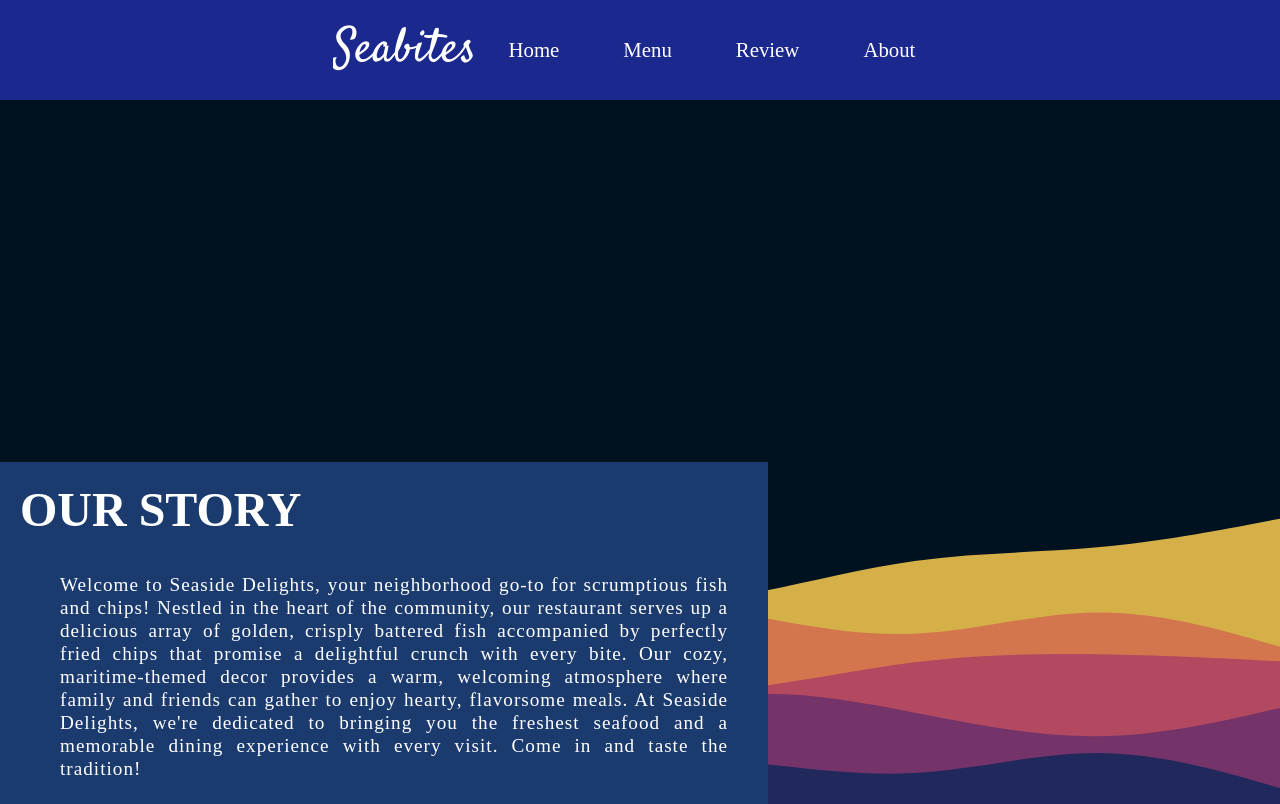
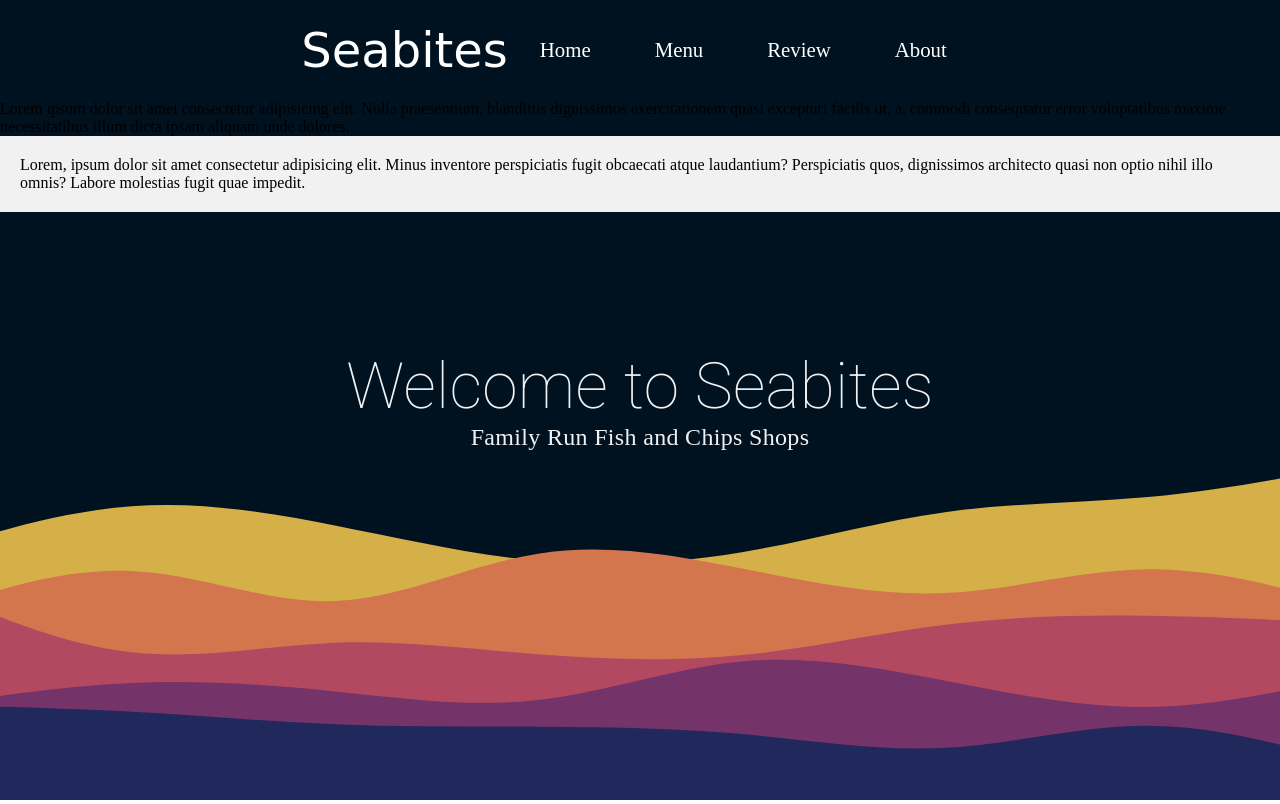
Before and after one commit to redaktteedd/fit1050_a3_michaelntkk, a plain HTML site: page index.html in a window 1280 px wide. Shown: the top 804 px of the page. Drawn offline with Linux system fonts and the light colour scheme.

Commit message:
changed the style

```diff
--- a/index.html
+++ b/index.html
@@ -8,10 +8,16 @@
   <link rel="stylesheet" href="style/style.css" />
   <link rel="preconnect" href="https://fonts.googleapis.com">
   <link rel="preconnect" href="https://fonts.gstatic.com" crossorigin>
-  <link href="https://fonts.googleapis.com/css2?family=Satisfy&display=swap" rel="stylesheet">
+  <link
+    href="https://fonts.googleapis.com/css2?family=Roboto:ital,wght@0,100;0,300;0,400;0,500;0,700;0,900;1,100;1,300;1,400;1,500;1,700;1,900&display=swap"
+    rel="stylesheet">
+
 </head>
 
 <body>
+  <div class="wave__image">
+    <img src="/img/wave_2.svg" alt="wave background">
+  </div>
   <navbar>
     <a href="/" id="navbar__logo">Seabites</a>
 
@@ -35,24 +41,17 @@
     </ul>
   </navbar>
   <section class="section__story">
-    <div class="wave__image">
-      <img src="/img/wave_2.svg" alt="wave background">
-    </div>
     <blockquote>
       <h1>
-        OUR STORY
+        <div class="roboto-thin">
+          Welcome to Seabites
+        </div>
       </h1>
-      <p> Welcome to Seaside Delights, your neighborhood go-to for
-        scrumptious fish and chips! Nestled in the heart of the
-        community, our restaurant serves up a delicious array of
-        golden, crisply battered fish accompanied by perfectly fried
-        chips that promise a delightful crunch with every bite. Our
-        cozy, maritime-themed decor provides a warm, welcoming
-        atmosphere where family and friends can gather to enjoy
-        hearty, flavorsome meals. At Seaside Delights, we're
-        dedicated to bringing you the freshest seafood and a
-        memorable dining experience with every visit. Come in and
-        taste the tradition! </p>
+      <p>
+      <div class="roboto-ligh">
+        Family Run Fish and Chips Shops
+      </div>
+      </p>
     </blockquote>
   </section>
   <section class="section__menu">
--- a/style/style.css
+++ b/style/style.css
@@ -3,9 +3,9 @@
     margin: 0;
     padding: 0;
 }
+/* style the navbar */
 
 navbar {
-    background: #1b288d;
     height:100px;
     display: flex;
     justify-content: center;
@@ -51,54 +51,123 @@ html, body {
     padding: 0 2rem;
     height: 100%;
 }
-.section__story{
-    position: relative;
-}
-.section__story blockquote{
-    padding: 20px;
-    background-color:#1B3B6E;
-    color: #fff;
-    font-size: 1.2rem;
-    position: absolute;
-    bottom: 0;
+
+
+/* styling the image */
+body > .wave__image {
+    position: fixed; /* Fix the container to the viewport */
+    top: 0;
     left: 0;
-    right: 40%;
-    z-index: 1;
-}
-.section__story blockquote p {
-    padding: 20px 20px 20px 40px;
-    text-align: justify;
-    letter-spacing: 1px;
-    line-height: 1.2;
-}
-.section__story blockquote h1{
-    font-size: 3rem;
-    padding-bottom: 1rem;
-}
- .section__story > .wave__image{
-    display:flex;
-    background-position: center;
-    align-items: center;
+    display: flex;
+    justify-content: center; /* Center horizontally */
+    align-items: center; /* Center vertically */
     width: 100%;
     height: 100%;
+    z-index: -1; /* Send the container to the background */
 }
 
-.section__story > .wave__image > img {
+/* Apply styles to the img element inside .wave__image */
+body > .wave__image > img {
     width: 100%;
     height: 100%;
-    object-fit: center;
+    object-fit: cover; /* Ensure the image covers the container */
 }
-.section__menu{
+
+footer {
+    position: relative;
+    display: flex;
+    flex-direction: column;
+    padding: 20px;
+    bottom: 0;
+    width: 100%;
+    background-color: #f1f1f1;
+
+}
+.section__story{
+    font-size: 1.5rem;
+    letter-spacing: 0.02rem;
+    max-width: 80%;
     position: absolute;
+    top: 50%;
+    left:50%;
+    transform: translate(-50%, -50%);
+    color: #f1f1f1;
+    text-align: center;
 }
-.section__menu blockquote{
-    position: relative;
-    padding: 20px;
-    background-color: #00ffff;
-    font-size: 2rem;
-    margin-left: auto;
-    margin-right: 0;
-    bottom: 0;
-    width: 40%;
-    box-sizing: border-box;
+.section__story h1{
+    font-size: 4rem;
+    font-weight: 10;
 }
+
+
+.roboto-thin {
+    font-family: "Roboto", sans-serif;
+    font-weight: 100;
+    font-style: normal;
+  }
+
+  .roboto-light {
+    font-family: "Roboto", sans-serif;
+    font-weight: 300;
+    font-style: normal;
+  }
+
+  .roboto-regular {
+    font-family: "Roboto", sans-serif;
+    font-weight: 400;
+    font-style: normal;
+  }
+
+  .roboto-medium {
+    font-family: "Roboto", sans-serif;
+    font-weight: 500;
+    font-style: normal;
+  }
+
+  .roboto-bold {
+    font-family: "Roboto", sans-serif;
+    font-weight: 700;
+    font-style: normal;
+  }
+
+  .roboto-black {
+    font-family: "Roboto", sans-serif;
+    font-weight: 900;
+    font-style: normal;
+  }
+
+  .roboto-thin-italic {
+    font-family: "Roboto", sans-serif;
+    font-weight: 100;
+    font-style: italic;
+  }
+
+  .roboto-light-italic {
+    font-family: "Roboto", sans-serif;
+    font-weight: 300;
+    font-style: italic;
+  }
+
+  .roboto-regular-italic {
+    font-family: "Roboto", sans-serif;
+    font-weight: 400;
+    font-style: italic;
+  }
+
+  .roboto-medium-italic {
+    font-family: "Roboto", sans-serif;
+    font-weight: 500;
+    font-style: italic;
+  }
+
+  .roboto-bold-italic {
+    font-family: "Roboto", sans-serif;
+    font-weight: 700;
+    font-style: italic;
+  }
+
+  .roboto-black-italic {
+    font-family: "Roboto", sans-serif;
+    font-weight: 900;
+    font-style: italic;
+  }
```
